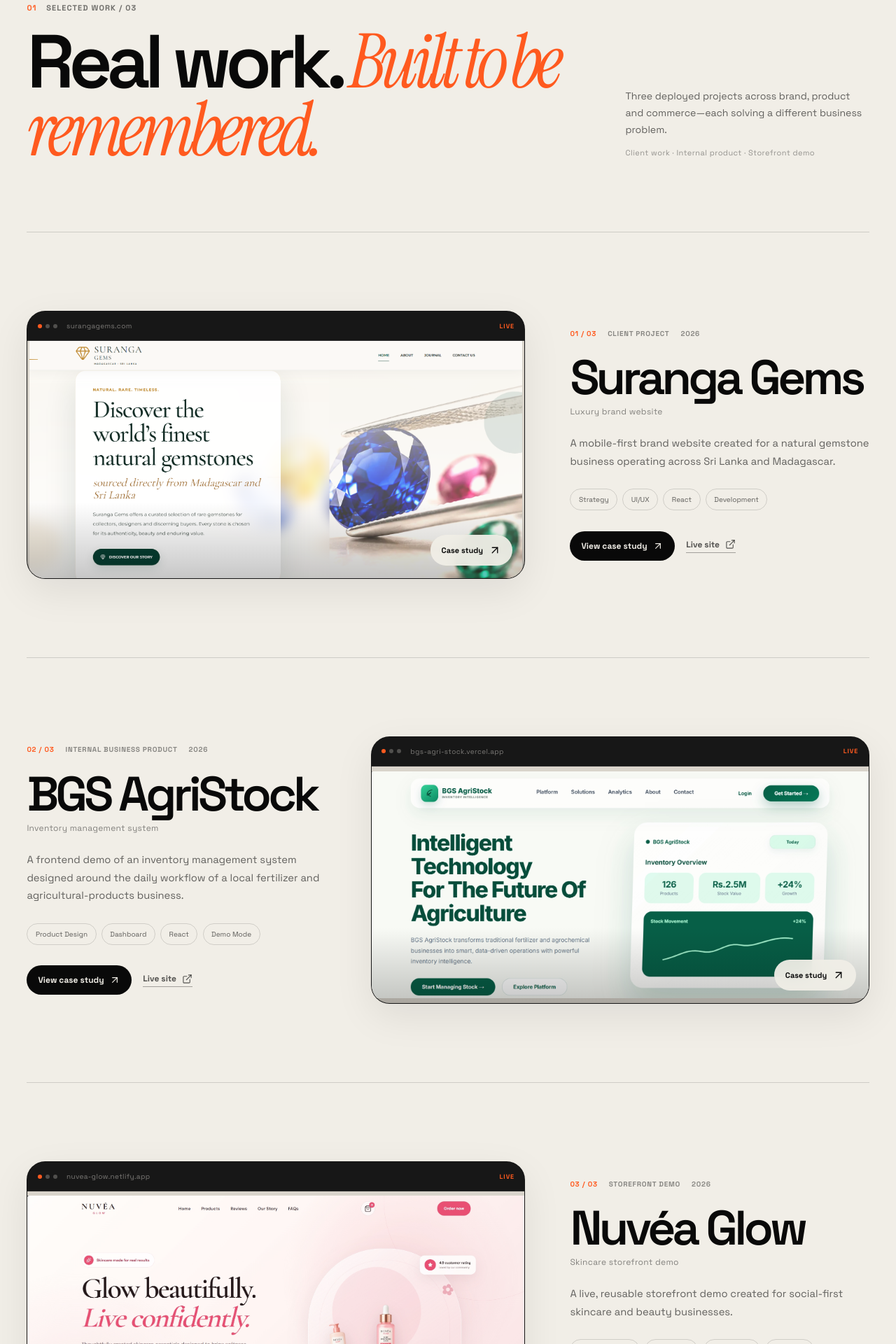
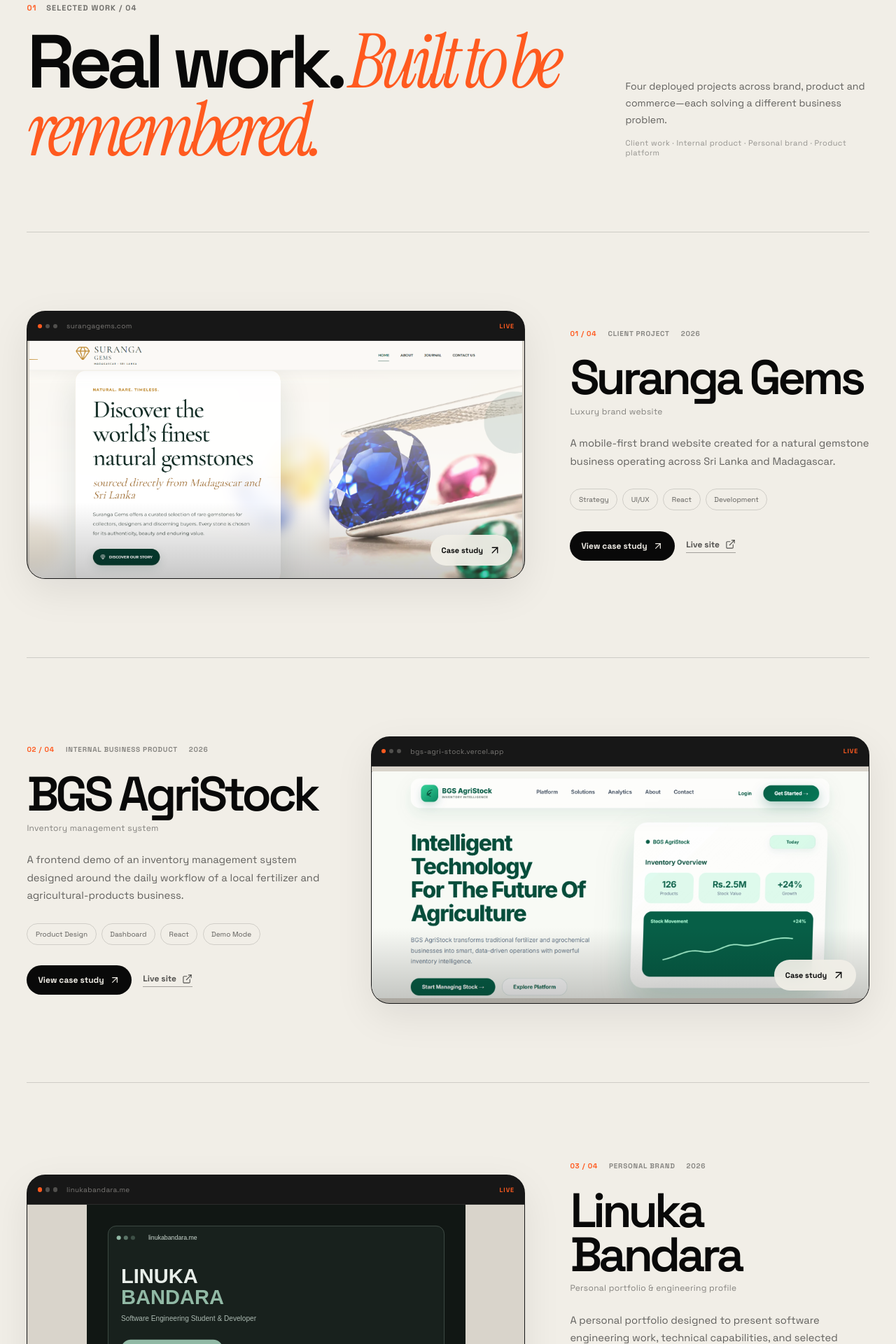
Before and after one commit to LinukaBandara/ark-ii, a React (Vite) app: page / in a window 1280 px wide. Shown: the part 940-2860 px from the top of the page at 70% size. Built offline with nearby package versions, Linux system fonts and the light colour scheme.

Commit message:
feat: refresh selected work and lab projects

```diff
--- a/src/components/LabSection/LabSection.jsx
+++ b/src/components/LabSection/LabSection.jsx
@@ -1,8 +1,6 @@
 import { motion } from "framer-motion";
 import { ArrowUpRight } from "lucide-react";
 import "./LabSection.css";
-
-
 
 const labProjects = [
   {
@@ -29,8 +27,15 @@ const labProjects = [
     url: "https://forge-performance-club.linukaipad.workers.dev",
     image: "/projects/gym.png",
   },
+  {
+    index: "04",
+    title: "Nuvéa Glow",
+    category: "Skincare storefront demo",
+    note: "Social-first commerce / Mobile-first / Reusable storefront",
+    url: "https://nuvea-glow.netlify.app/",
+    image: "/projects/nuvea.png",
+  },
 ];
-;
 
 const reveal = {
   hidden: { opacity: 0, y: 42 },
@@ -105,7 +110,11 @@ function LabSection() {
               rel="noreferrer"
               aria-label={`Open ${project.title} live concept`}
             >
-              <img src={project.image} alt={`${project.title} website preview`} loading="lazy" />
+              <img
+                src={project.image}
+                alt={`${project.title} website preview`}
+                loading="lazy"
+              />
               <div className="lab-card__shade" />
 
               <div className="lab-card__top">
--- a/src/components/WorkSection/WorkSection.jsx
+++ b/src/components/WorkSection/WorkSection.jsx
@@ -28,9 +28,7 @@ function ProjectShowcase({ project, position, onOpen }) {
 
   return (
     <motion.article
-      className={`work-project ${
-        reverse ? "work-project--reverse" : ""
-      }`}
+      className={`work-project ${reverse ? "work-project--reverse" : ""}`}
       variants={reveal}
       initial="hidden"
       whileInView="visible"
@@ -69,21 +67,17 @@ function ProjectShowcase({ project, position, onOpen }) {
 
       <div className="work-project__info">
         <div className="work-project__meta">
-          <span>{project.index} / 03</span>
+          <span>{project.index} / {String(projects.length).padStart(2, "0")}</span>
           <span>{project.type}</span>
           <span>{project.year}</span>
         </div>
 
         <div>
           <h3>{project.title}</h3>
-          <p className="work-project__category">
-            {project.category}
-          </p>
+          <p className="work-project__category">{project.category}</p>
         </div>
 
-        <p className="work-project__description">
-          {project.description}
-        </p>
+        <p className="work-project__description">{project.description}</p>
 
         <div className="work-project__tags">
           {project.tags.map((tag) => (
@@ -92,19 +86,12 @@ function ProjectShowcase({ project, position, onOpen }) {
         </div>
 
         <div className="work-project__actions">
-          <button
-            type="button"
-            onClick={() => onOpen(project)}
-          >
+          <button type="button" onClick={() => onOpen(project)}>
             View case study
             <ArrowUpRight size={16} strokeWidth={1.8} />
           </button>
 
-          <a
-            href={project.liveUrl}
-            target="_blank"
-            rel="noreferrer"
-          >
+          <a href={project.liveUrl} target="_blank" rel="noreferrer">
             Live site
             <ExternalLink size={15} strokeWidth={1.8} />
           </a>
@@ -121,6 +108,8 @@ function WorkSection() {
     setSelectedProject(null);
   }, []);
 
+  const projectCount = String(projects.length).padStart(2, "0");
+
   return (
     <>
       <section className="work-section" id="work">
@@ -133,17 +122,14 @@ function WorkSection() {
             transition={{ duration: 0.6 }}
           >
             <span>01</span>
-            Selected work / 03
+            Selected work / {projectCount}
           </motion.div>
 
           <motion.h2
             initial={{ opacity: 0, y: 34 }}
             whileInView={{ opacity: 1, y: 0 }}
             viewport={{ once: true, amount: 0.5 }}
-            transition={{
-              duration: 0.8,
-              ease: [0.22, 1, 0.36, 1],
-            }}
+            transition={{ duration: 0.8, ease: [0.22, 1, 0.36, 1] }}
           >
             Real work.
             <span> Built to be remembered.</span>
@@ -157,10 +143,10 @@ function WorkSection() {
             transition={{ delay: 0.08, duration: 0.7 }}
           >
             <p>
-              Three deployed projects across brand, product and
-              commerce—each solving a different business problem.
+              Four deployed projects across brand, product and commerce—each
+              solving a different business problem.
             </p>
-            <span>Client work · Internal product · Storefront demo</span>
+            <span>Client work · Internal product · Personal brand · Product platform</span>
           </motion.div>
         </div>
 
@@ -183,9 +169,8 @@ function WorkSection() {
           transition={{ duration: 0.7 }}
         >
           <p>
-            Selected Work stays intentionally small: only projects
-            that are live, usable and worth putting the ARK II name
-            behind.
+            Selected Work stays intentionally small: only projects that are
+            live, usable and worth putting the ARK II name behind.
           </p>
 
           <a href="#contact">
@@ -195,10 +180,7 @@ function WorkSection() {
         </motion.div>
       </section>
 
-      <ProjectModal
-        project={selectedProject}
-        onClose={closeProject}
-      />
+      <ProjectModal project={selectedProject} onClose={closeProject} />
     </>
   );
 }
--- a/src/data/projects.js
+++ b/src/data/projects.js
@@ -44,24 +44,46 @@ export const projects = [
   },
 
   {
-    id: "nuvea-glow",
+    id: "linuka-bandara",
     index: "03",
-    title: "Nuvéa Glow",
-    category: "Skincare storefront demo",
-    type: "Storefront Demo",
-    status: "Live reusable demo",
+    title: "Linuka Bandara",
+    category: "Personal portfolio & engineering profile",
+    type: "Personal Brand",
+    status: "Live personal website",
     year: "2026",
-    liveUrl: "https://nuvea-glow.netlify.app/",
-    image: "/projects/nuvea.png",
-    imageAlt: "Nuvéa Glow homepage",
+    liveUrl: "https://linukabandara.me",
+    image: "/projects/linuka.svg",
+    imageAlt: "Linuka Bandara portfolio homepage",
     description:
-      "A live, reusable storefront demo created for social-first skincare and beauty businesses.",
-    tags: ["Brand Direction", "Storefront", "Mobile-first", "UI Design"],
+      "A personal portfolio designed to present software engineering work, technical capabilities, and selected products through a focused digital experience.",
+    tags: ["Personal Brand", "UI/UX", "React", "Development"],
     challenge:
-      "Many beauty sellers build demand through social platforms but do not have a polished website that explains the brand, products, and purchasing journey.",
+      "Create an engineering portfolio that feels like a product experience rather than a generic student CV, while keeping projects and technical work easy to discover.",
     approach:
-      "The demo combines feminine editorial typography, product storytelling, mobile-first layouts, and clear conversion paths that can be adapted to different beauty brands.",
+      "The experience prioritizes clear hierarchy, responsive presentation, project storytelling, and direct paths to the work, profile, and professional presence.",
     outcome:
-      "A deployed storefront concept that demonstrates how an independent skincare business can move from social-only selling to a more credible branded experience.",
+      "A live personal platform that gives recruiters, clients, and collaborators a clear view of Linuka's work and engineering direction.",
+  },
+
+  {
+    id: "dispatcharc",
+    index: "04",
+    title: "DispatchArc",
+    category: "Operations & dispatch platform",
+    type: "Product Platform",
+    status: "Live product showcase",
+    year: "2026",
+    liveUrl: "https://dispatch-arc-eight.vercel.app/",
+    image: "/projects/dispatcharc.svg",
+    imageAlt: "DispatchArc operations platform",
+    description:
+      "A full-stack operations platform concept built around jobs, customers, scheduling, and dispatch workflows.",
+    tags: ["Product Engineering", "React", ".NET", "Operations"],
+    challenge:
+      "Turn fragmented operational workflows into a clear system for teams managing customers, jobs, statuses, and dispatch activity.",
+    approach:
+      "The product combines a focused data-rich interface with structured API-driven workflows for core operational resources and tenant-aware business operations.",
+    outcome:
+      "A portfolio-ready product that demonstrates full-stack engineering beyond marketing websites and showcases practical business workflow design.",
   },
 ];
```
Also changed, not shown: public/projects/dispatcharc.svg (added), public/projects/linuka.svg (added).
